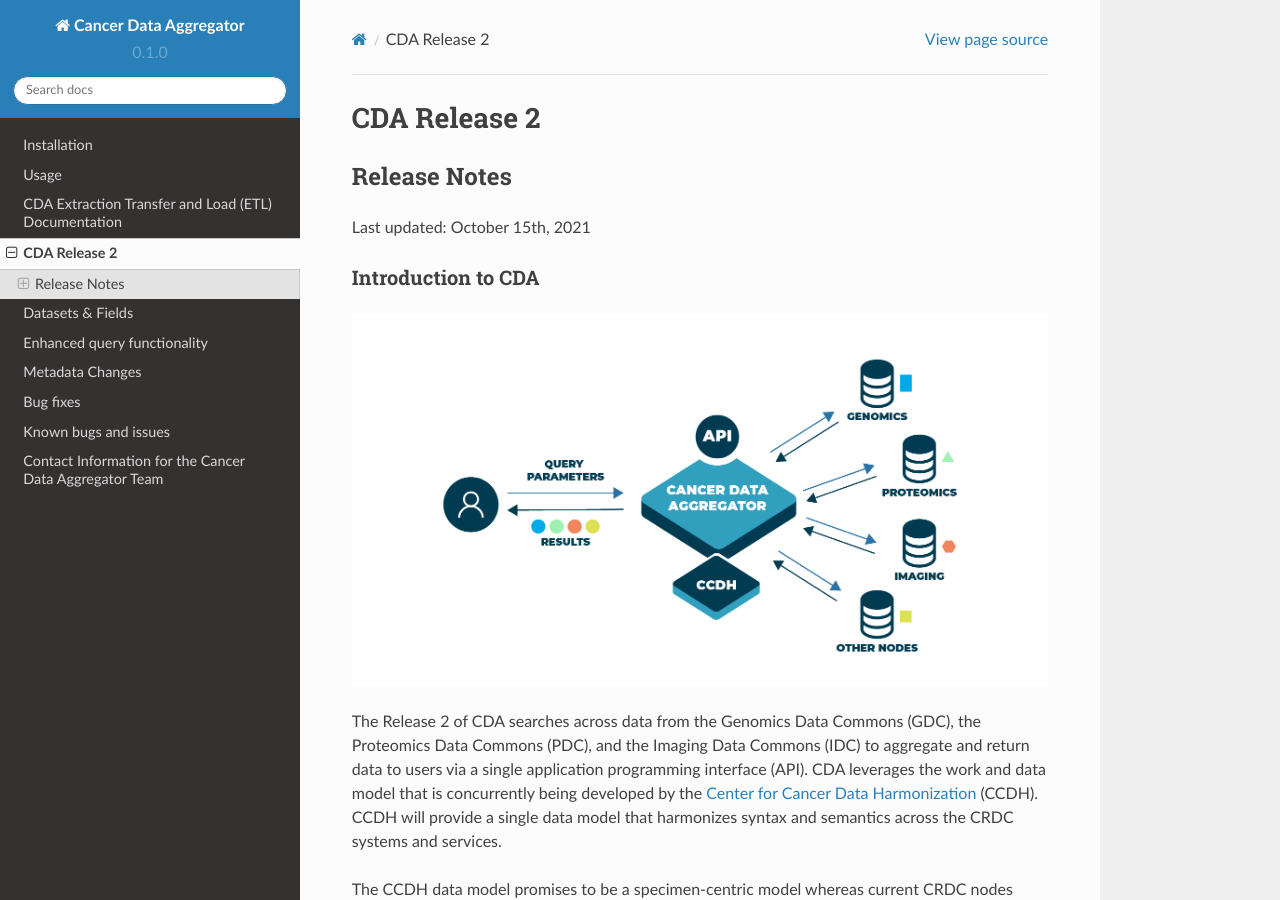
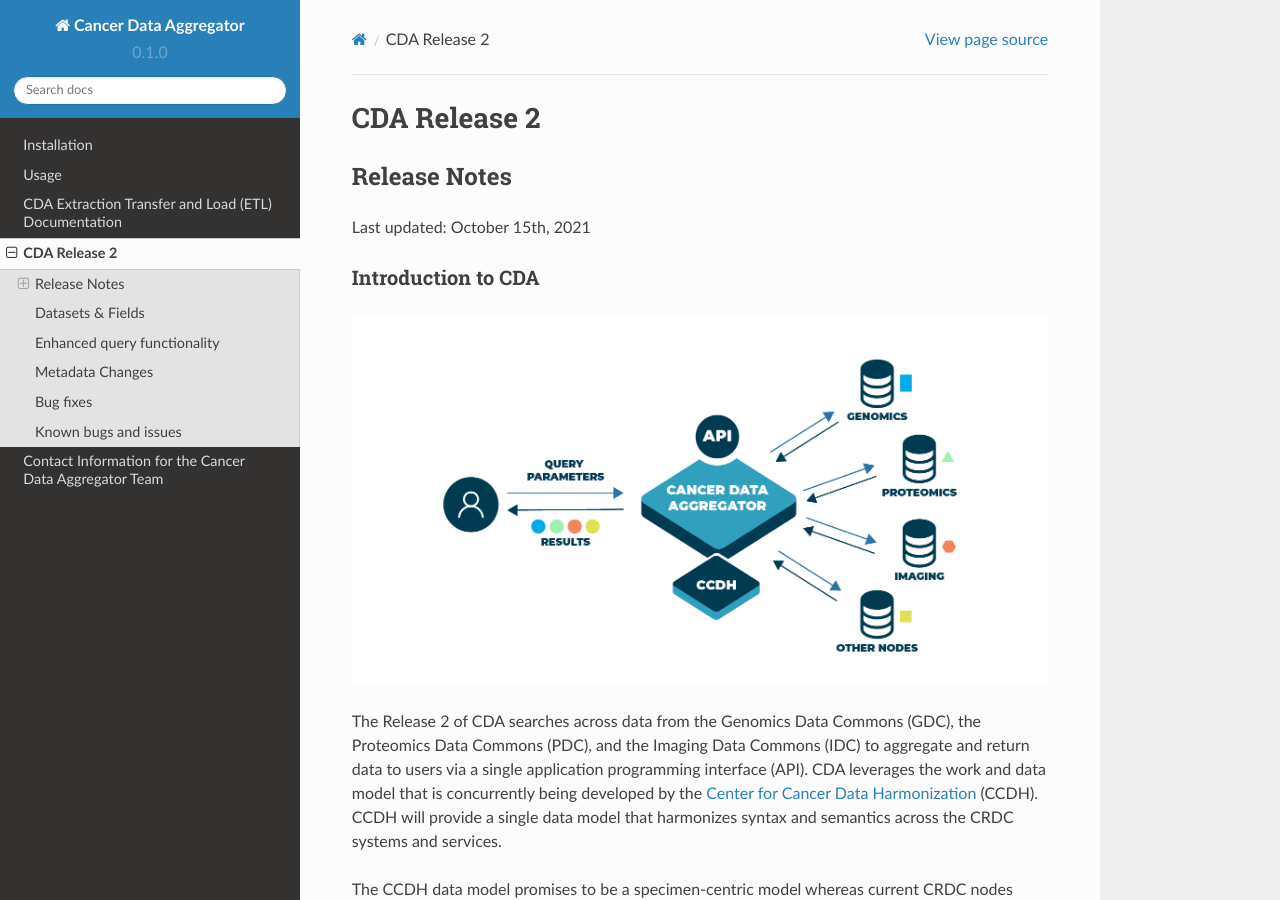
Before and after one commit to CancerDataAggregator/CDA-HelpDesk, a Sphinx documentation site: the page built from docs/source/ReleaseNotes.md, in a window 1280 px wide and 900 px high. Built offline with Sphinx 7.4.7 and the Read the Docs theme 2.0.0, drawn with Linux system fonts in a browser that asks for light colours.

```diff
--- a/docs/source/ReleaseNotes.md
+++ b/docs/source/ReleaseNotes.md
@@ -1,9 +1,11 @@
 # CDA Release 2
+
 ## Release Notes
 
 Last updated: October 15th, 2021
 
 ### Introduction to CDA
+
 ![FigIntro](./ReleaseNotesFigs/CancerDataAggregator_PMD_0.png)
 
 The Release 2 of CDA searches across data from the Genomics Data Commons (GDC), the Proteomics Data Commons (PDC), and the Imaging Data Commons (IDC) to aggregate and return data to users via a single application programming interface (API). CDA leverages the work and data model that is concurrently being developed by the [Center for Cancer Data Harmonization](https://datascience.cancer.gov/data-commons/center-cancer-data-harmonization-ccdh) (CCDH). CCDH will provide a single data model that harmonizes syntax and semantics across the CRDC systems and services.
@@ -36,7 +38,7 @@ To assist you with the transition to CCDH data model terminology, we have provid
 For details on the extraction, transformation, load (ETL) process, please see CDA ETL Process.
 
 
-# Datasets & Fields
+## Datasets & Fields
 
 * Imaging Data Commons added
 * All datasets updated as follows
@@ -47,7 +49,7 @@ For details on the extraction, transformation, load (ETL) process, please see CD
 * All types of specimens have Files
 
 
-# Enhanced query functionality
+## Enhanced query functionality
 
 * Added Docker for enabling quickstart
 * Enhanced Q functionality to more mimic natural language
@@ -58,7 +60,7 @@ For details on the extraction, transformation, load (ETL) process, please see CD
 * Unique values and columns return faster than in Release 1
 
 
-# Metadata Changes
+## Metadata Changes
 
 * See [CDA Schema Field Mapping](https://docs.google.com/spreadsheets/d/1S4qxo_D-mKF_N7C-m8KV7Wbs-Nzeif_itpMrJwwEPOc/edit?usp=sharing)
 * Summary
@@ -90,7 +92,7 @@ For details on the extraction, transformation, load (ETL) process, please see CD
         * drs_uri field is not currently available for IDC data
 
 
-# Bug fixes
+## Bug fixes
 
 * Fixed problem of unnested items would appear at the top level in the JSON response, resulting in duplication of elements
 * Fixed cda-service overwrites query columns with same name
@@ -100,7 +102,7 @@ For details on the extraction, transformation, load (ETL) process, please see CD
 * Support the ability to query development tables being used for integrating the IDC data with the existing PDC and GDC data. If your jupyter notebooks fail to execute, you will likely have to reload the cda-python into your python virtual environment.
 
 
-# Known bugs and issues
+## Known bugs and issues
 
 * `unique_terms` are not sorted when they return
 * tumor stages are not harmonized, there are redundant terms (complicates query)
```
